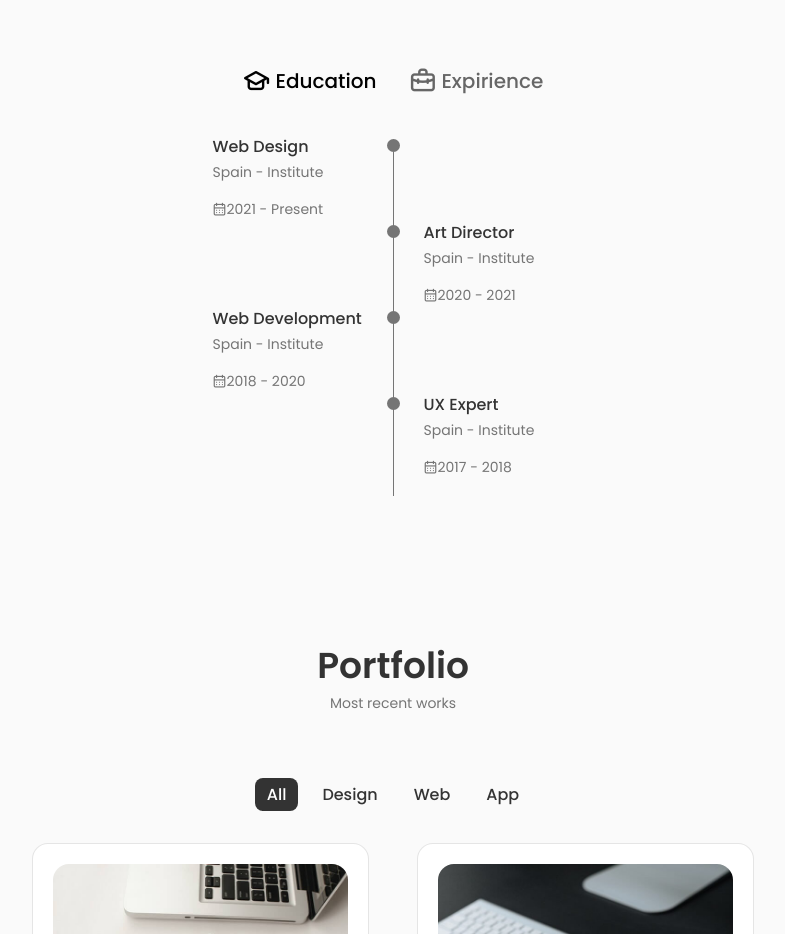
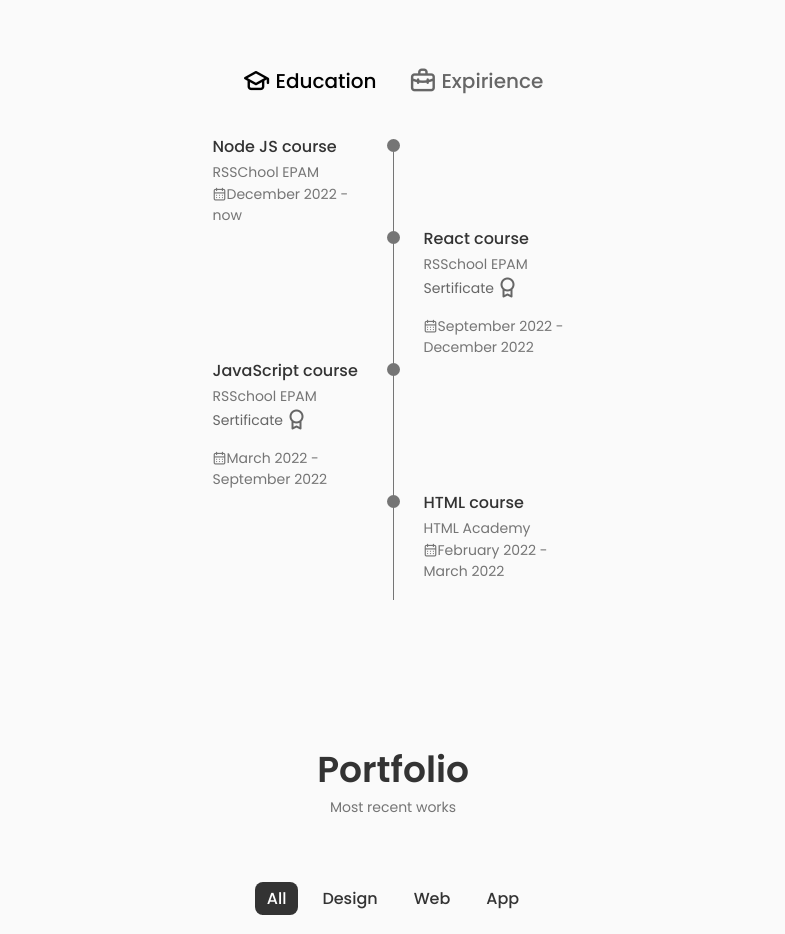
Before and after one commit to Ilyxxxaa/portfolio, a React (Create React App) app: page / in a window 1280 px wide. Shown: the part 2080-3014 px from the top of the page, without its empty margins (247-1032 px from the left). Built offline with nearby package versions, Linux system fonts and the light colour scheme.

Commit message:
feat: add qualification info

```diff
--- a/src/components/Qualification/Qualification.tsx
+++ b/src/components/Qualification/Qualification.tsx
@@ -40,45 +40,11 @@ const Qualification = () => {
             }
           >
             <div className="qualification__data">
-              <div>
-                <h3 className="qualification__title">Web Design</h3>
-                <span className="qualification__subtitle">Spain - Institute</span>
+              <div className="">
+                <h3 className="qualification__title">Node JS course</h3>
+                <span className="qualification__subtitle">RSSChool EPAM</span>
                 <div className="qualification__calendar">
-                  <i className="uil uil-calendar-alt"></i>2021 - Present
-                </div>
-              </div>
-
-              <div className="">
-                <span className="qualification__rounded"></span>
-                <span className="qualification__line"></span>
-              </div>
-
-              <div className=""></div>
-            </div>
-
-            <div className="qualification__data">
-              <div></div>
-
-              <div>
-                <span className="qualification__rounded"></span>
-                <span className="qualification__line"></span>
-              </div>
-
-              <div className="">
-                <h3 className="qualification__title">Art Director</h3>
-                <span className="qualification__subtitle">Spain - Institute</span>
-                <div className="qualification__calendar">
-                  <i className="uil uil-calendar-alt"></i>2020 - 2021
-                </div>
-              </div>
-            </div>
-
-            <div className="qualification__data">
-              <div>
-                <h3 className="qualification__title">Web Development</h3>
-                <span className="qualification__subtitle">Spain - Institute</span>
-                <div className="qualification__calendar">
-                  <i className="uil uil-calendar-alt"></i>2018 - 2020
+                  <i className="uil uil-calendar-alt"></i>December 2022 - now
                 </div>
               </div>
 
@@ -98,11 +64,65 @@ const Qualification = () => {
                 <span className="qualification__line"></span>
               </div>
 
+              <div>
+                <h3 className="qualification__title">React course</h3>
+                <span className="qualification__subtitle">RSSchool EPAM</span>
+                <div className="qualification__sertificate">
+                  <a
+                    className="qualification__sertificate-link"
+                    href="https://app.rs.school/certificate/5dab6ifp"
+                    target="_blank"
+                    rel="noreferrer"
+                  >
+                    Sertificate <i className="bx  bx-award qualification__sertificate-icon"></i>
+                  </a>
+                </div>
+                <div className="qualification__calendar">
+                  <i className="uil uil-calendar-alt"></i>September 2022 - December 2022
+                </div>
+              </div>
+            </div>
+
+            <div className="qualification__data">
               <div className="">
-                <h3 className="qualification__title">UX Expert</h3>
-                <span className="qualification__subtitle">Spain - Institute</span>
+                <h3 className="qualification__title">JavaScript course</h3>
+                <span className="qualification__subtitle">RSSchool EPAM</span>
+                <div className="qualification__sertificate">
+                  <a
+                    className="qualification__sertificate-link"
+                    href="https://app.rs.school/certificate/w1et2c7r"
+                    target="_blank"
+                    rel="noreferrer"
+                  >
+                    Sertificate <i className="bx  bx-award qualification__sertificate-icon"></i>
+                  </a>
+                </div>
                 <div className="qualification__calendar">
-                  <i className="uil uil-calendar-alt"></i>2017 - 2018
+                  <i className="uil uil-calendar-alt"></i>March 2022 - September 2022
+                </div>
+              </div>
+
+              <div>
+                <span className="qualification__rounded"></span>
+                <span className="qualification__line"></span>
+              </div>
+
+              <div></div>
+            </div>
+
+            <div className="qualification__data">
+              <div className=""></div>
+
+              <div className="">
+                <span className="qualification__rounded"></span>
+                <span className="qualification__line"></span>
+              </div>
+
+              <div>
+                <h3 className="qualification__title">HTML course</h3>
+                <span className="qualification__subtitle">HTML Academy</span>
+                <div className="qualification__calendar">
+                  <i className="uil uil-calendar-alt"></i>February 2022 - March 2022
                 </div>
               </div>
             </div>
@@ -117,10 +137,20 @@ const Qualification = () => {
           >
             <div className="qualification__data">
               <div className="">
-                <h3 className="qualification__title">Product Design</h3>
-                <span className="qualification__subtitle">Microsoft - Spain</span>
+                <h3 className="qualification__title">
+                  <a
+                    className="qualification__title-link"
+                    href="https://github.com/Ilyxxxaa/project-management-app"
+                    target="_blank"
+                    rel="noreferrer"
+                  >
+                    {' '}
+                    Project Management App
+                  </a>
+                </h3>
+                <span className="qualification__subtitle">Trello analogue</span>
                 <div className="qualification__calendar">
-                  <i className="uil uil-calendar-alt"></i>2021 - Present
+                  <i className="uil uil-calendar-alt"></i>November 2022 - December 2022
                 </div>
               </div>
               <div className="">
@@ -140,15 +170,26 @@ const Qualification = () => {
               </div>
 
               <div className="">
-                <h3 className="qualification__title">UX Designer</h3>
-                <span className="qualification__subtitle">Apple Inc - Spain</span>
+                <h3 className="qualification__title">
+                  {' '}
+                  <a
+                    className="qualification__title-link"
+                    href="https://github.com/Ilyxxxaa/RSLang"
+                    target="_blank"
+                    rel="noreferrer"
+                  >
+                    {' '}
+                    RSLang
+                  </a>
+                </h3>
+                <span className="qualification__subtitle">App for learning English</span>
                 <div className="qualification__calendar">
-                  <i className="uil uil-calendar-alt"></i>2020 - 2021
+                  <i className="uil uil-calendar-alt"></i>July 2022 - September 2022
                 </div>
               </div>
             </div>
 
-            <div className="qualification__data">
+            {/* <div className="qualification__data">
               <div className="">
                 <h3 className="qualification__title">Web Designer</h3>
                 <span className="qualification__subtitle">Figma - Spain</span>
@@ -162,9 +203,9 @@ const Qualification = () => {
               </div>
 
               <div className=""></div>
-            </div>
+            </div> */}
 
-            <div className="qualification__data">
+            {/* <div className="qualification__data">
               <div className=""></div>
 
               <div className="">
@@ -179,7 +220,7 @@ const Qualification = () => {
                   <i className="uil uil-calendar-alt"></i>2017 - 2018
                 </div>
               </div>
-            </div>
+            </div> */}
           </div>
         </div>
       </div>
--- a/src/components/Qualification/qualification.css
+++ b/src/components/Qualification/qualification.css
@@ -58,11 +58,35 @@
   font-size: var(--normal-font-size);
   font-weight: var(--font-medium);
 }
+.qualification__title-link {
+  color: inherit;
+}
 
 .qualification__subtitle {
   display: inline-block;
   font-size: var(--small-font-size);
+}
+
+.qualification__sertificate {
+  font-size: var(--small-font-size);
   margin-bottom: var(--mb-1);
+  cursor: pointer;
+}
+
+.qualification__sertificate-link {
+  display: flex;
+  align-items: center;
+  color: var(--title-color-light);
+  gap: 0.1rem;
+  transition: color 0.2s;
+}
+
+.qualification__sertificate-link:hover {
+  color: var(--title-color-dark);
+}
+
+.qualification__sertificate-icon {
+  font-size: 1.5rem;
 }
 
 .qualification__calendar {
```
